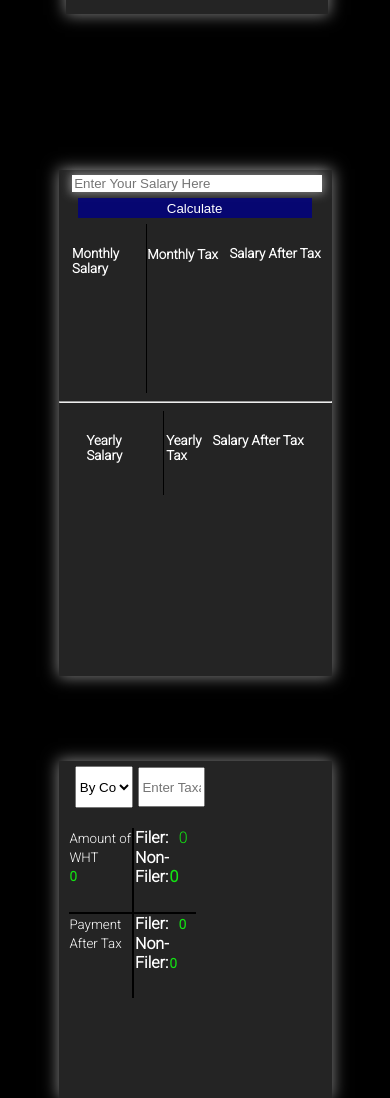
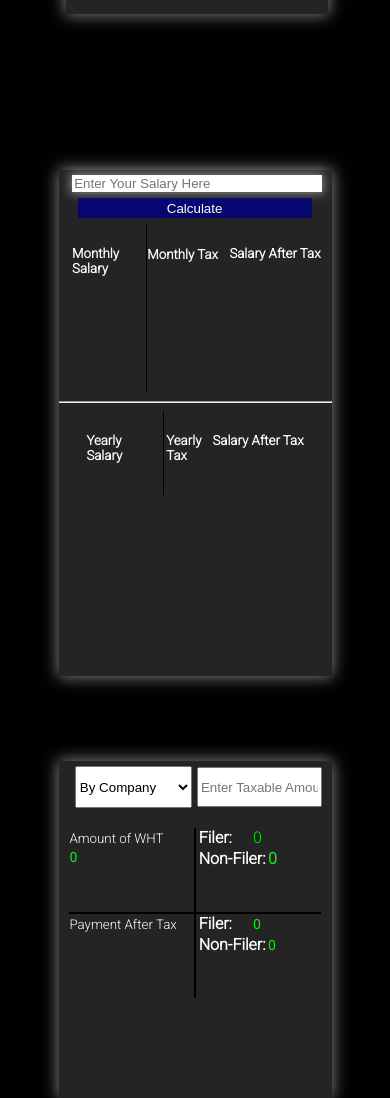
Before and after one commit to Sabeerwaqas/Sales-Tax-Updated, a React (Create React App) app: page / in a window 390 px wide. Shown: the part 463-1561 px from the top of the page. Built offline with nearby package versions, Linux system fonts and the light colour scheme.

Commit message:
[Adjust width and height]

```diff
--- a/src/components/Sale.js
+++ b/src/components/Sale.js
@@ -418,6 +418,7 @@ const Sale = () => {
           </div>
         </div>
       </div>
+
     </div>
   );
 };
--- a/src/components/sale.css
+++ b/src/components/sale.css
@@ -411,6 +411,7 @@ small{
         background-color: #242424;
         position: absolute;
         top: 145%;
+        /* margin-bottom: 10%; */
         left: 15%;
         width: 70vw;
         height: 40vh;
@@ -487,7 +488,23 @@ small{
     top: 15%;
 }
 
+.tax-list{
+    width: 30vw;
+    height: 5vh;
+}
 
+.second-input{
+    width: 30vw;
+    height: 4vh;
+    margin-left: 2%;
+    text-align: center;
+}
+
+.same-classname{
+    width: 32vw;
+    height: 10vh;
+    /* border: 2px solid #000000; */
+}
 
 
 }
```
